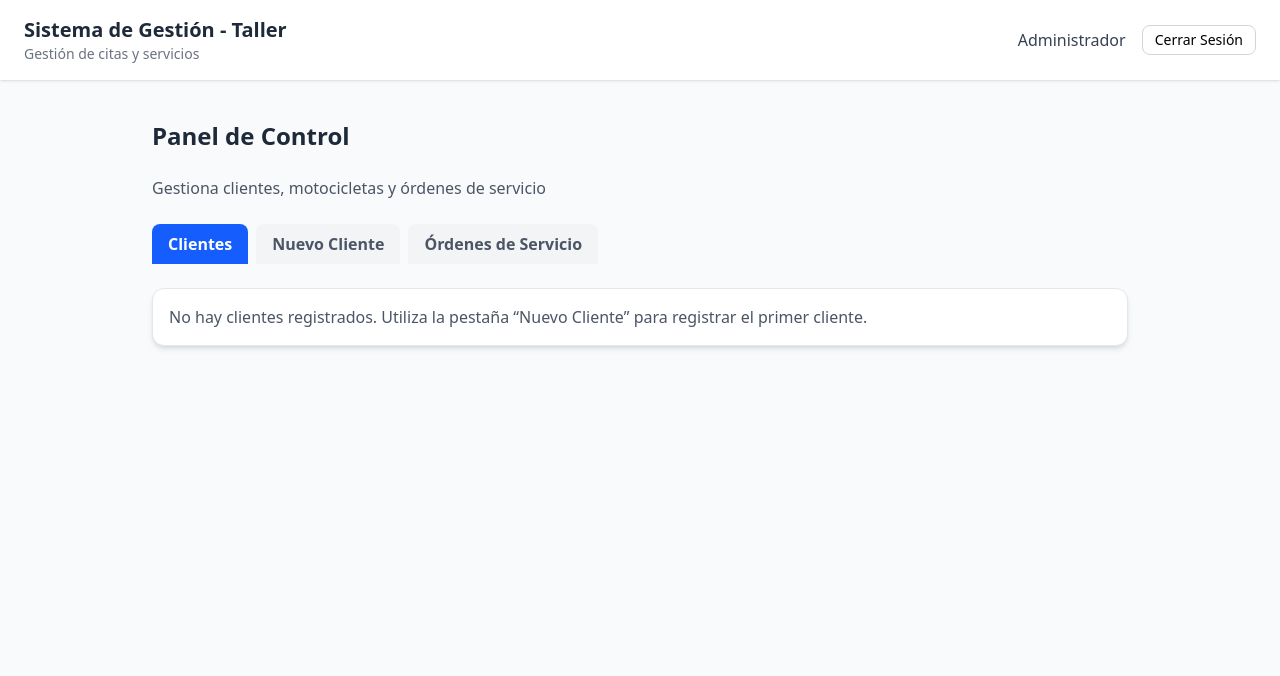
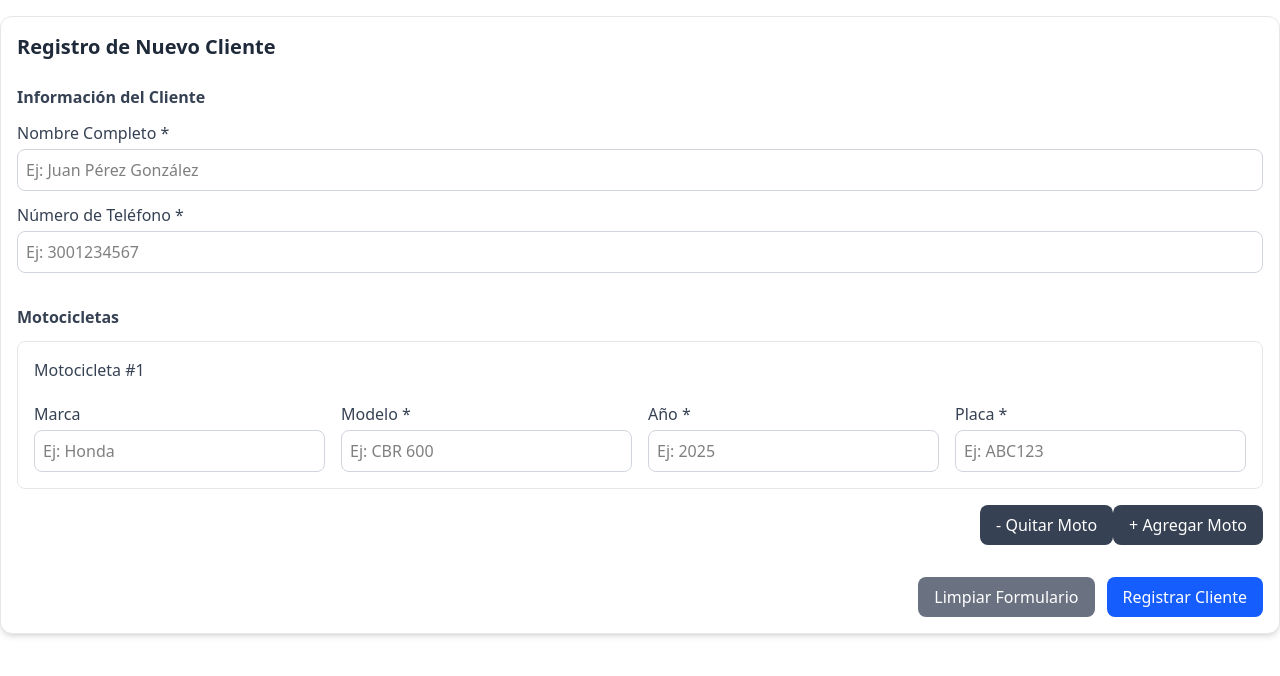
Before and after one commit to Misaelvr22/taller-motos, a React (Vite) app: page / in a window 1280 px wide. Shown: the top 676 px of the page. Built offline with nearby package versions, Linux system fonts and the light colour scheme.

Commit message:
constante quitarMoto

```diff
--- a/src/App.jsx
+++ b/src/App.jsx
@@ -1,11 +1,13 @@
 
 import Login from './Interfaces/login.jsx'
 import Menu from './Interfaces/menu.jsx'
+import NuevoCliente from './Interfaces/nuevoCliente.jsx'
 
 function App() {
     return (
         //<Login />
-        <Menu />
+        //<Menu />
+        <NuevoCliente />
     )
 }
 export default App
--- a/src/Interfaces/nuevoCliente.jsx
+++ b/src/Interfaces/nuevoCliente.jsx
@@ -8,6 +8,12 @@ function NuevoCliente() {
   const agregarMoto = () => {
     setMotos([...motos, { id: motos.length + 1 }]);
   };
+
+  const quitarMoto = () => {
+    if (motos.length > 1) {
+      setMotos(motos.slice(0, -1));
+    }
+  }
 
   return (
     <Tarjeta>
@@ -53,6 +59,7 @@ function NuevoCliente() {
         ))}
 
         <div className="flex justify-end mt-3">
+          <Boton texto="- Quitar Moto" color="bg-gray-700" onClick={quitarMoto}/>
           <Boton texto="+ Agregar Moto" color="bg-gray-700" onClick={agregarMoto} />
         </div>
       </div>
```
